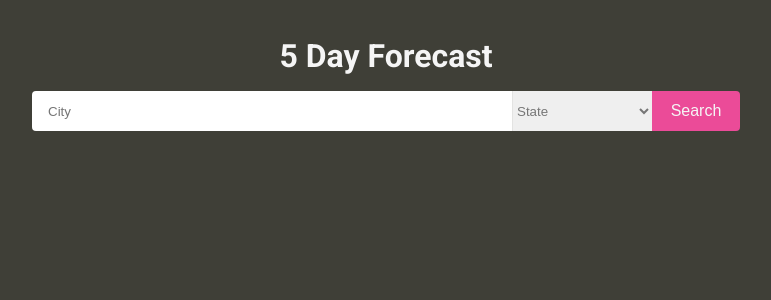
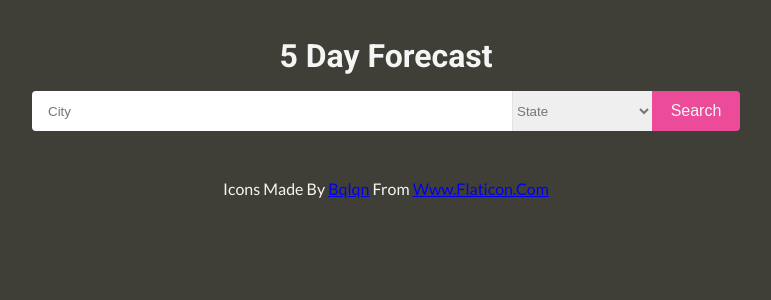
Before and after one commit to mpeck99/Vue-Weather-App, a Vue app: page / in a window 1280 px wide. Shown: the top 300 px of the page, without its empty margins (254-1025 px from the left). Built offline with nearby package versions, Linux system fonts and the light colour scheme.

Commit message:
adding footer to credit the icon creator

```diff
--- a/src/App.vue
+++ b/src/App.vue
@@ -79,6 +79,9 @@
         </div>
       </div>
     </section>
+    <footer>
+      <p>Icons made by <a href="https://www.flaticon.com/free-icon/cloud_3313884" title="bqlqn">bqlqn</a> from <a href="https://www.flaticon.com/" title="Flaticon"> www.flaticon.com</a></p>
+    </footer>
   </div>
 </template>
 
```
